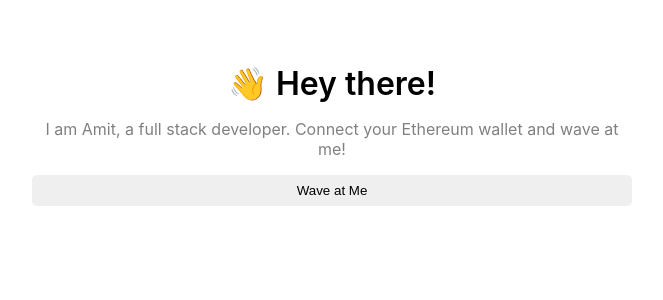
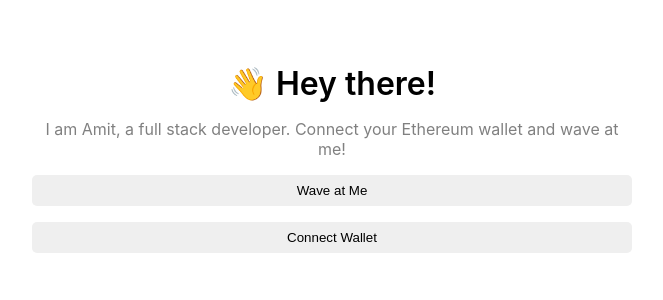
Before and after one commit to maverickamit/waveportal-web3-frontend, a React (Create React App) app: page / in a window 1280 px wide. Shown: the top 300 px of the page, without its empty margins (308-971 px from the left). Built offline with nearby package versions, Linux system fonts and the light colour scheme; the HTML template or start-up script is replaced by a standard one.

Commit message:
implement connecting wallet via metamask

```diff
--- a/src/App.js
+++ b/src/App.js
@@ -1,9 +1,30 @@
-import * as React from "react";
-import { ethers } from "ethers";
+import React, { useEffect, useState } from "react";
 import "./App.css";
 
-export default function App() {
+const App = () => {
+  const [currentAccount, setCurrentAccount] = useState("");
+
   const wave = () => {};
+
+  const connectWallet = async () => {
+    try {
+      const { ethereum } = window;
+
+      if (!ethereum) {
+        alert("Get MetaMask!");
+        return;
+      }
+
+      const accounts = await ethereum.request({
+        method: "eth_requestAccounts",
+      });
+
+      setCurrentAccount(accounts[0]);
+      console.log("Connected", accounts[0]);
+    } catch (error) {
+      console.log(error);
+    }
+  };
 
   return (
     <div className="mainContainer">
@@ -18,7 +39,17 @@
         <button className="waveButton" onClick={wave}>
           Wave at Me
         </button>
+        {/*
+         * If there is no currentAccount render this button
+         */}
+        {!currentAccount && (
+          <button className="waveButton" onClick={connectWallet}>
+            Connect Wallet
+          </button>
+        )}
       </div>
     </div>
   );
-}
+};
+
+export default App;
```
